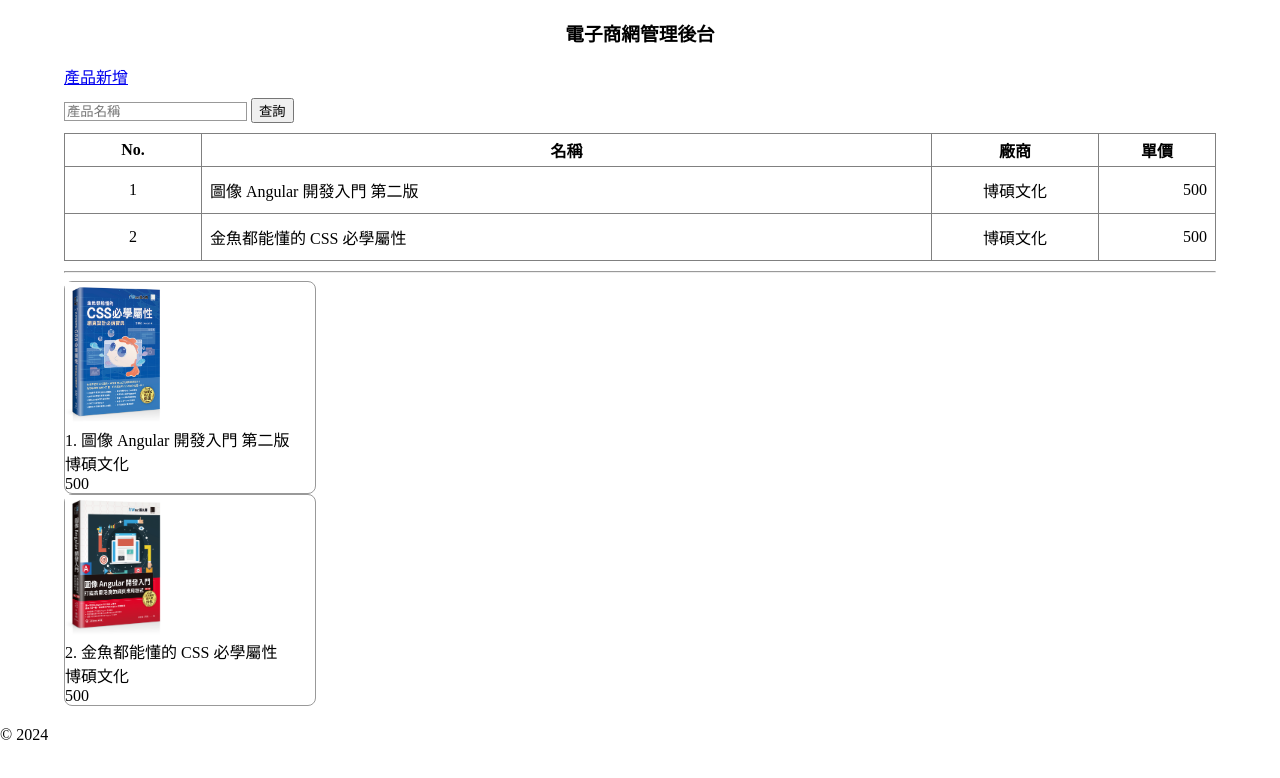
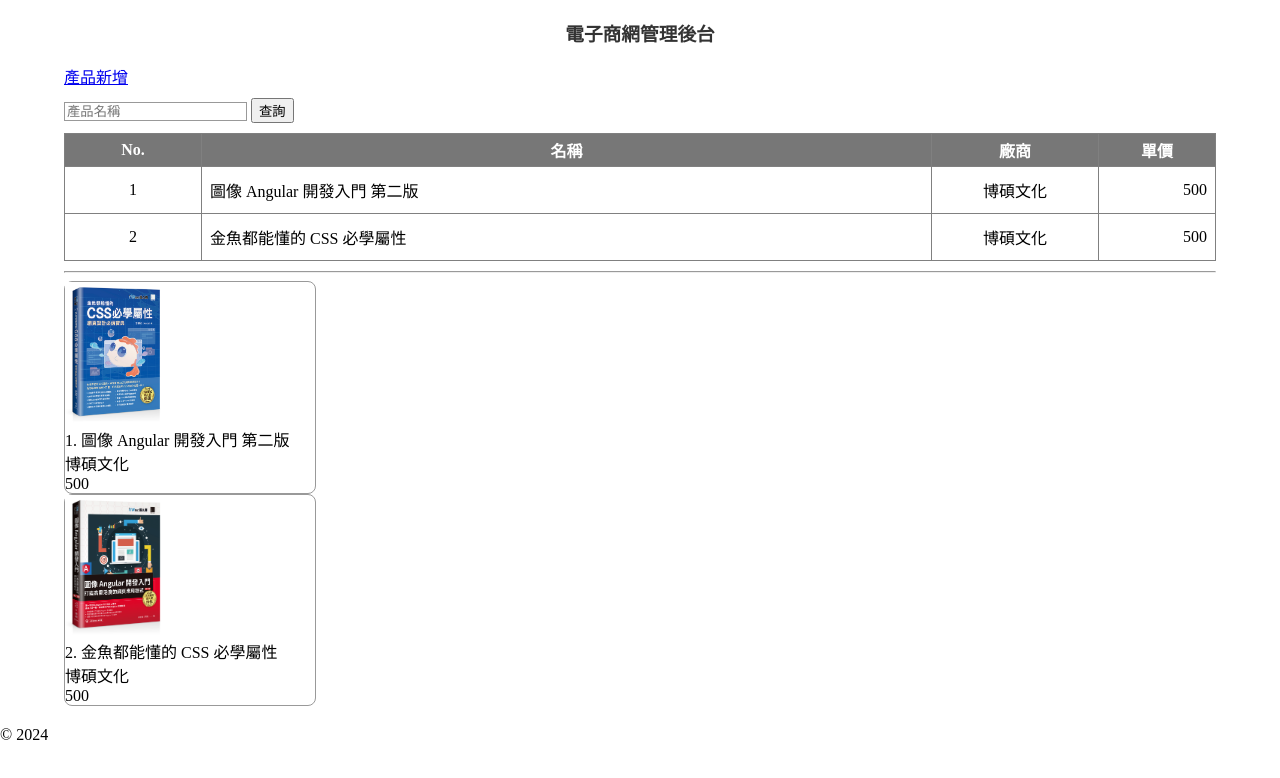
Before and after one commit to vic-crypto86/mcu-114-2-web-12130871, a plain HTML site: page src/index.html in a window 1280 px wide. Drawn offline with Linux system fonts and the light colour scheme.

Commit message:
feat(css): 設定標題顏色與背景色樣式

```diff
--- a/src/style.css
+++ b/src/style.css
@@ -5,6 +5,10 @@ body {
 
 h3 {
   text-align: center;
+  color: rgba(0, 0, 0, 0.8);
+}
+nav {
+  margin-bottom: 10px;
 }
 section.body {
   width: 90%;
@@ -27,6 +31,10 @@ table {
   border-collapse: collapse;
   width: 100%;
   margin: 10px 0px;
+}
+table th {
+  background-color: #777;
+  color: white;
 }
 
 th,
```
